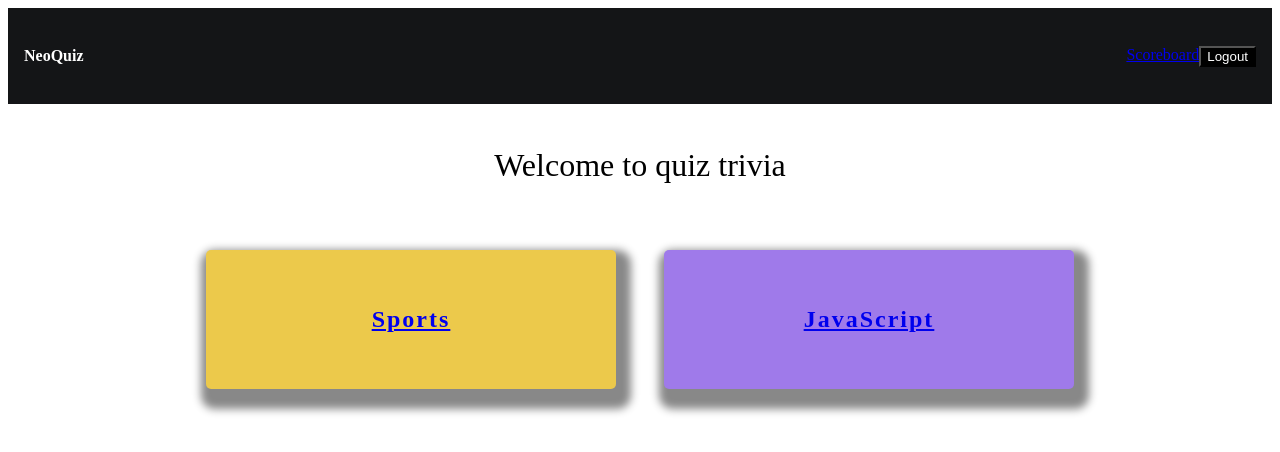
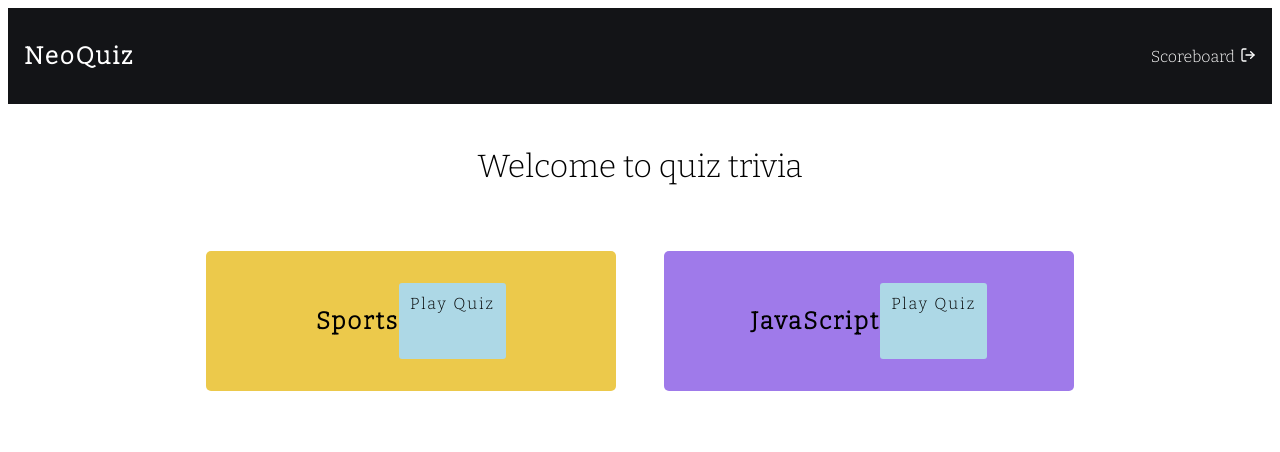
Before and after one commit to yogesh1006/quiz-appts-client, a React (Create React App) app: page / in a window 1280 px wide. Shown: the top 452 px of the page. Built offline with nearby package versions, Linux system fonts and the light colour scheme; sample sign-in values are in the browser's storage.

Commit message:
updated: styles

```diff
--- a/craco.config.js
+++ /dev/null
@@ -1,11 +0,0 @@
-// craco.config.js
-module.exports = {
-    style: {
-      postcss: {
-        plugins: [
-          require('tailwindcss'),
-          require('autoprefixer'),
-        ],
-      },
-    },
-  }
--- a/src/App.css
+++ b/src/App.css
@@ -1,5 +1,8 @@
+@import url('https://fonts.googleapis.com/css2?family=Bitter:wght@300&display=swap');
+
 .App {
   margin: 0;
   padding: 0;
   box-sizing: border-box;
+  font-family: 'Bitter', serif;
 }
--- a/src/components/Header/Header.tsx
+++ b/src/components/Header/Header.tsx
@@ -1,7 +1,8 @@
 import React from "react";
-import { Link, useHistory } from "react-router-dom";
+import { Link, NavLink, useHistory } from "react-router-dom";
 import { useAuth } from "../../contexts/Auth/authContext";
 import "./header.css";
+import {FiLogOut} from 'react-icons/fi'
 
 const Header: React.FC = () => {
   const { auth, setAuth } = useAuth();
@@ -30,11 +31,11 @@ const Header: React.FC = () => {
 
   return (
     <div className="header">
-      <Link to="/" style={{color:"white",textDecoration:"none",fontSize:"1rem",fontWeight:"bold"}}>NeoQuiz</Link>
+      <Link to="/" style={{color:"white",textDecoration:"none",fontSize:"1.5rem",fontWeight:"bold",letterSpacing:"2px"}}>NeoQuiz</Link>
       {auth?.token ? (
         <div className="links">
-          <Link to="/login">Scoreboard</Link>
-          <button onClick={logoutHandler}>Logout</button>
+          <NavLink to="/login" style={{textDecoration:"none",color:"white",marginRight:"5px"}}>Scoreboard</NavLink>
+          <FiLogOut onClick={logoutHandler}>Logout</FiLogOut>
         </div>
       ) : (
         <div className="links">
--- a/src/components/Header/header.css
+++ b/src/components/Header/header.css
@@ -4,7 +4,7 @@
     align-items:center;
     padding:1rem;
     height:4rem;
-    background-color:#141517;
+    background-color:#131417;
     text-decoration:none;
     color:white;
 }
--- a/src/components/Home/Home.tsx
+++ b/src/components/Home/Home.tsx
@@ -3,22 +3,24 @@ import "./home.css";
 
 const Home: React.FC = () => {
   return (
+    <>
     <div className="home">
       <h4 className="welcome"> Welcome to quiz trivia</h4>
       <div className="quiz-category">
         <div className="quiz-one">
-          <Link to="/quiz/sports">
-            {" "}
-            <p className="category">Sports</p>
-          </Link>
+          <p className="category">Sports</p>
+          <Link to="/quiz/sports"  className="link"> Play Quiz</Link>
         </div>
         <div className="quiz-two">
-          <Link to="/quiz/Entertainment: Film">
-            <p className="category">JavaScript</p>
-          </Link>
+          <p className="category">JavaScript</p>
+          <Link to="/quiz/javascript" className="link">Play Quiz</Link>
         </div>
       </div>
     </div>
+    <div>
+
+    </div>
+    </>
   );
 };
 
--- a/src/components/Home/home.css
+++ b/src/components/Home/home.css
@@ -1,70 +1,77 @@
-.home{
-    display:flex;
-    flex-direction:column;
-    justify-content:center;
+.home {
+  display: flex;
+  flex-direction: column;
+  justify-content: center;
 }
 
-.welcome{
-    font-size:2rem;
-    font-weight:500;
-    text-align:center;
+.welcome {
+  font-size: 2rem;
+  font-weight: 500;
+  text-align: center;
+}
+
+.quiz-one {
+  text-align: center;
+  padding: 1.5rem 1rem;
+  margin: 1.5rem;
+  /* border:1px solid black; */
+  border-radius: 5px;
+  background-color: #ecc94b;
+  /* box-shadow: 5px 10px 8px 10px #888888; */
+}
+.quiz-two {
+  text-align: center;
+  padding: 1.5rem 1rem;
+  margin: 1.5rem;
+  /* border:1px solid black; */
+  border-radius: 5px;
+  background-color: #9f7aea;
+  /* box-shadow: 5px 10px 8px 10px #888888; */
+}
+
+.quiz-one .quiz-two:hover{
 
 }
-
-.quiz-one{
-  text-align:center;
-  padding:1.5rem 1rem;
-  margin:1.5rem;
-  /* border:1px solid black; */
-  border-radius:5px;
-  background-color:#ECC94B;
-  box-shadow: 5px 10px 8px 10px #888888;
-
-}
-.quiz-two{
-  text-align:center;
-  padding:1.5rem 1rem;
-  margin:1.5rem;
-  /* border:1px solid black; */
-  border-radius:5px;
-  background-color:#9F7AEA;
-  box-shadow: 5px 10px 8px 10px #888888;
-
-}
-.category{
-  font-size:1.5rem;
-  font-weight:bolder;
-  letter-spacing:2px;
+.category {
+  font-size: 1.5rem;
+  font-weight: bolder;
+  letter-spacing: 2px;
+  text-decoration:none;
 }
 
+.link{
+  letter-spacing: 2px;
+  text-decoration:none;
+  background-color:lightblue;
+  padding:0.7rem;
+  color:black;
+  border-radius:3px;
+  cursor:pointer;
+}
 
 @media only screen and (min-width: 768px) {
+  .quiz-category {
+    display: flex;
+    justify-content: center;
+    align-items: center;
+  }
 
-    .quiz-category{
-        display:flex;
-        justify-content:center;
-        align-items:center;
-    }
+  .quiz-one {
+    display: flex;
+    justify-content: center;
+    width: 400px;
+    padding: 2rem 5px;
+    margin: 1.5rem;
+  }
 
-    .quiz-one {
-      display:flex;
-      justify-content:center;
-      width:400px;
-      padding:2rem 5px;
-      margin:1.5rem;
+  .quiz-two {
+    display: flex;
+    justify-content: center;
+    width: 400px;
+    padding: 2rem 5px;
+    margin: 1.5rem;
+  }
 
-    }
-
-    .quiz-two{
-      display:flex;
-      justify-content:center;
-      width:400px;
-      padding:2rem 5px;
-      margin:1.5rem;
-    }
-
-    .category{
-
-    }
-
+  .category {
+  }
 }
--- a/src/components/Quiz/Quiz.css
+++ b/src/components/Quiz/Quiz.css
@@ -1,39 +1,80 @@
 .container {
-    display: flex;
-    width : 70%;
-    /* min-height: 600px; */
-    max-width: 1200px;
-    margin: 0 auto;
-    align-items: center;
-    justify-content: center;
+  display: flex;
+  width: 100%;
+  flex-direction: column;
+  /* max-width: 1200px; */
+  margin: 1rem auto;
+  align-items: center;
+  justify-content: center;
+  border: 1px solid black;
+  border-radius: 5px;
 }
 
-.question{
-  padding:1rem;
-
+.question {
+  padding: 0.5rem;
+}
+.question-num {
+  display: flex;
+  justify-content: space-between;
 }
 
-.score{
-    font-size:1.5rem;
+.question-num span {
+  font-size: 1.3rem;
+}
+.score {
+  font-size: 1.3rem;
 }
 .ques {
-    display:flex;
-    font-size: 1.5rem;
-    font-weight: 600;
-    flex-direction:column;
+  display: flex;
+  font-size: 1.3rem;
+  font-weight: 600;
+  flex-direction: column;
 }
 
-.option{
-    font-size: 1.2  rem;
-    font-weight: 600;
-
+.option {
+  font-size: 1.2 rem;
+  font-weight: 600;
 }
 
-.options{
-    display:flex;
-    flex-direction:column;
+.options {
+  display: flex;
+  flex-direction: column;
+  justify-content: center;
 }
 
-.opt{
+.opt {
+  padding: 1rem;
+  background-color: #ecc94b;
+  margin-bottom: 0.5rem;
+  border-radius: 5px;
+}
 
+.opt input {
+  width: 15px;
+  height: 15px;
 }
+.opt input:checked {
+  background-color: #ecc94b;
+}
+
+.opt span{
+  letter-spacing:2px;
+  /* display:flex; */
+  /* flex-direction:row; */
+  /* align-items:center; */
+}
+
+.btn {
+  text-align: right;
+  margin-right: 1rem;
+  margin-top: 1rem;
+}
+
+.btn button {
+  padding: 0.8rem;
+  background-color: #131417;
+  color: white;
+  font-size: 1rem;
+  border-radius: 5px;
+  outline: none;
+}
--- a/src/components/Quiz/Quiz.tsx
+++ b/src/components/Quiz/Quiz.tsx
@@ -12,11 +12,9 @@ const Quiz: React.FC = () => {
   const [ans, setAns] = useState<string>("wrong");
 
   const history = useHistory();
-
   type Category = {
     category: string;
   };
-
   const { category } = useParams<Category>();
 
   const getQuiz = async () => {
@@ -61,13 +59,15 @@ const Quiz: React.FC = () => {
   return (
     <div className="container">
       {quiz ? (
+        <>
           <div className="question">
+            <div className="question-num">
+              <span>Question: {count + 1} </span>
+
               <div className="score">Score:{score}</div>
+            </div>
             <div className="ques">
-            <p>
-              <span>Q{count + 1}. </span>
-              {quiz?.[count].question}
-            </p>
+              <p>Question: {quiz?.[count].question}</p>
             </div>
             <div className="options">
               <div className="opt">
@@ -123,17 +123,18 @@ const Quiz: React.FC = () => {
                 </span>
               </div>
             </div>
-          <div>
+            <div className="btn">
               <button
                 onClick={() => {
                   nextQuestion(ans);
                 }}
               >
                 {" "}
-              {count <= 8 ? "next" : "Finish"}
+                {count <= 8 ? "Next" : "Finish"}
               </button>
             </div>
           </div>
+        </>
       ) : (
         ""
       )}
--- a/src/index.css
+++ /dev/null
@@ -1,4 +0,0 @@
-/* ./src/index.css */
-@tailwind base;
-@tailwind components;
-@tailwind utilities;
```
Also changed, not shown: package.json (+5 -8 lines), tailwind.config.js (deleted, +0 -11 lines), 1 other file (tests, documents, lock files or other folders). Lines whose indentation alone changed are shown as unchanged.
